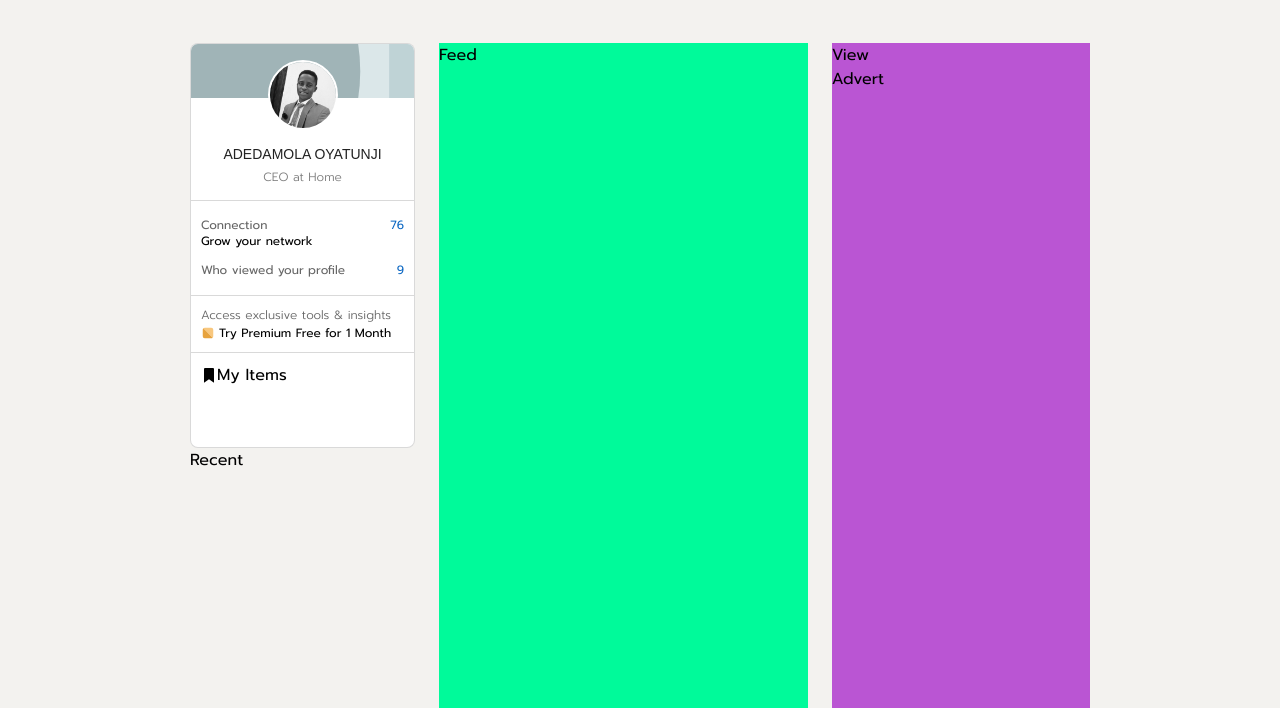
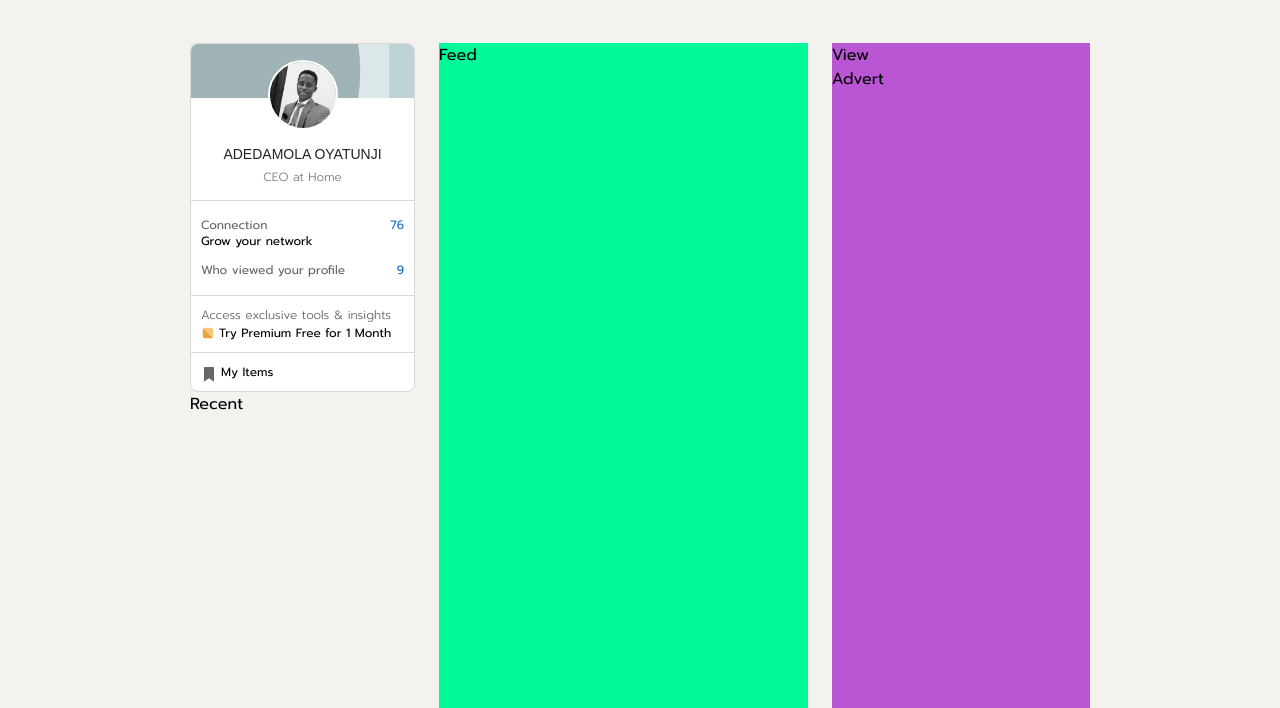
Before and after one commit to dedribble/linkdin-clone, a plain HTML site: page index.html in a window 1280 px wide. Shown: the part 92-800 px from the top of the page. Drawn offline with Linux system fonts and the light colour scheme.

Commit message:
Done with the top aside area

```diff
--- a/style.css
+++ b/style.css
@@ -358,6 +358,11 @@ main > .quick-profile-area > .profile > .item {
     position: relative;
     top: -50px;
     padding: 10px;
+    margin-bottom: -50px;
+}
+
+main > .quick-profile-area > .profile > .item:hover {
+    background-color: #f3f2ef;
 }
 
 main > .quick-profile-area > .profile > .item > a {
@@ -368,10 +373,14 @@ main > .quick-profile-area > .profile > .item > a > span {
     display: flex;
     align-items: center;
     color: #000;
+    font-size: 12px;
 }
 
-main > .quick-profile-area > .profile > .item > a > span> svg {
-
+main > .quick-profile-area > .profile > .item > a > span > svg {
+    margin-right: 4px;
+    top:2px;
+    position: relative;
+    color: #666666;
 }
 
 
```
Also changed, not shown: index.html (+1 -1 lines), gg-menu-grid-r.svg (deleted), ic_arrow_drop_down_24px.svg (deleted).
